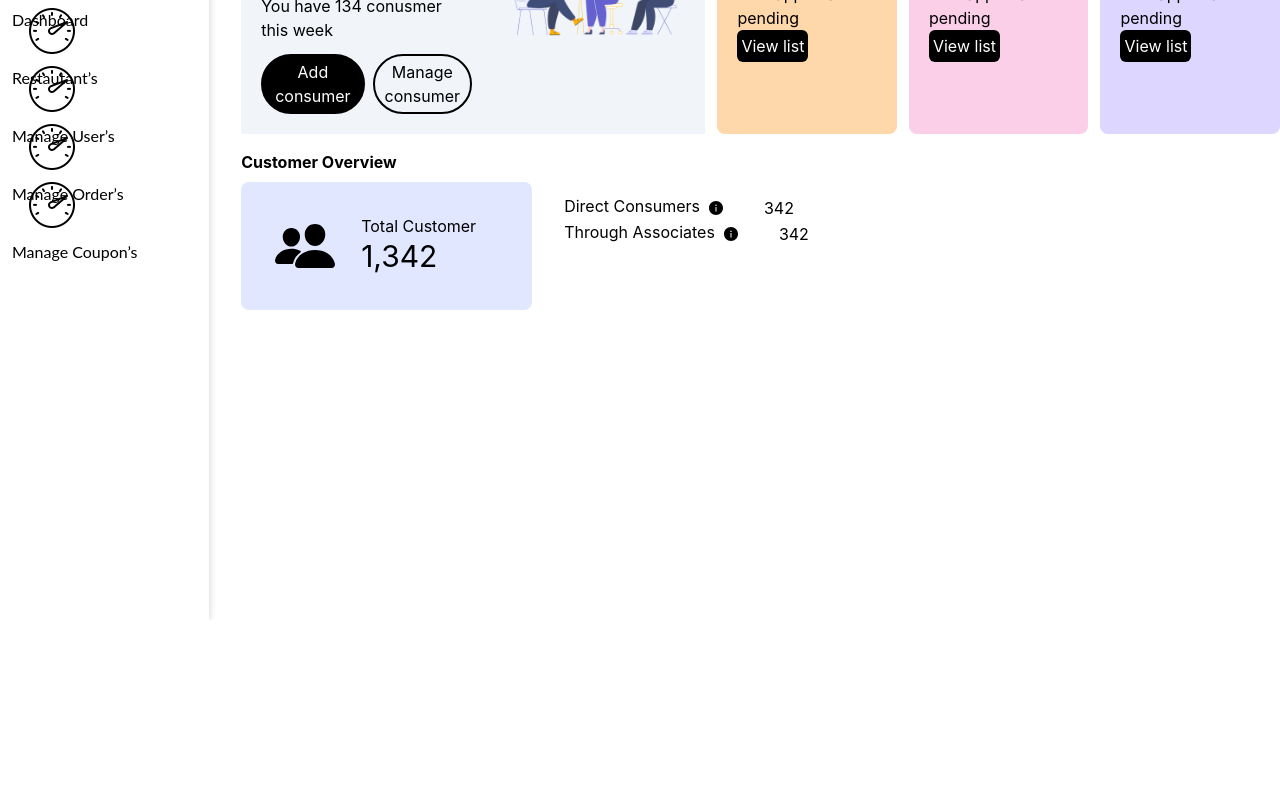
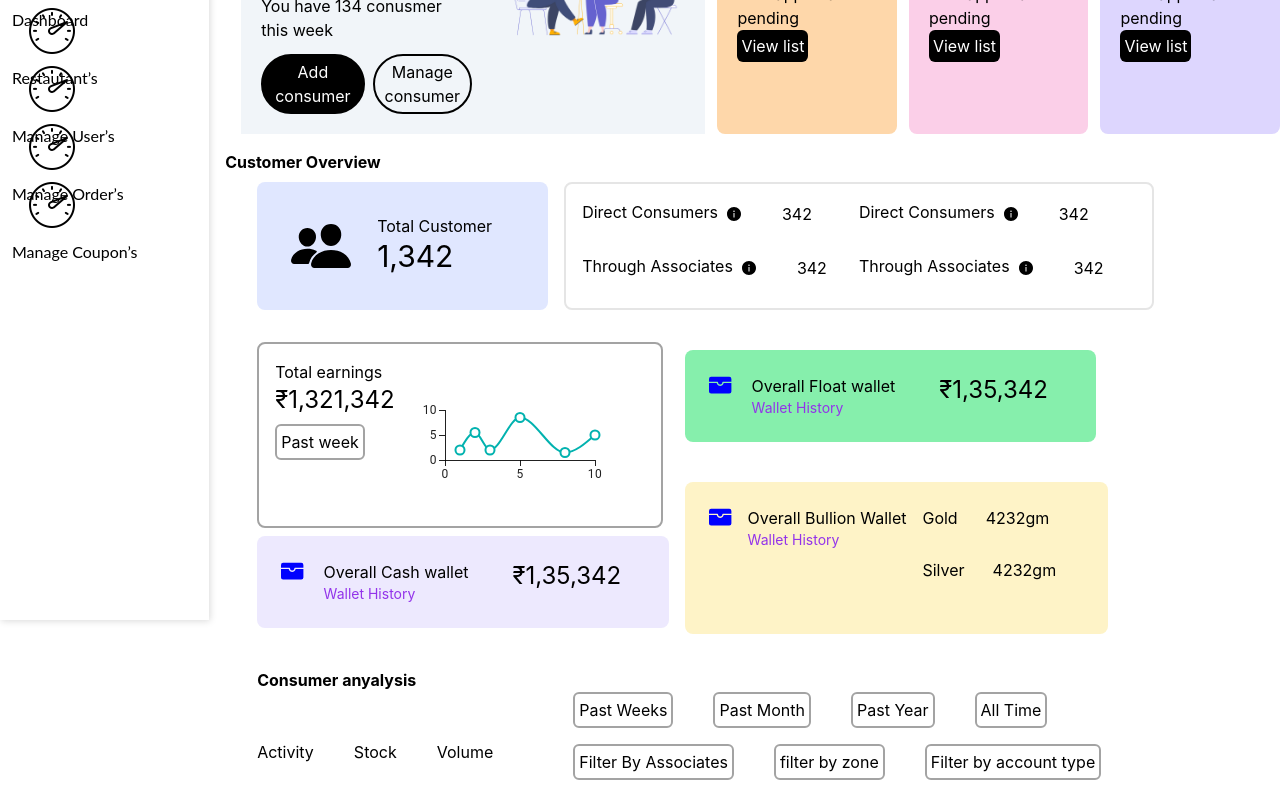
Before and after one commit to Ayushz19/zintlr, a React (Create React App) app: page / in a window 1280 px wide. Shown: the part 180-973 px from the top of the page. Before the commit the page ends 800 px from the top, so only its background shows below. Built offline with nearby package versions, Linux system fonts and the light colour scheme.

Commit message:
charts added

```diff
--- a/package.json
+++ b/package.json
@@ -3,6 +3,9 @@
   "version": "0.1.0",
   "private": true,
   "dependencies": {
+    "@emotion/react": "^11.11.1",
+    "@emotion/styled": "^11.11.0",
+    "@mui/x-charts": "^6.18.1",
     "@testing-library/jest-dom": "^5.17.0",
     "@testing-library/react": "^13.4.0",
     "@testing-library/user-event": "^13.5.0",
--- a/src/Components/Page1.js
+++ b/src/Components/Page1.js
@@ -3,6 +3,51 @@ import "./Page1.css";
 import money from "./money.png";
 import graph from "./graph.png";
 import working from "./working.png";
+import { LineChart } from "@mui/x-charts/LineChart";
+import { BarChart } from '@mui/x-charts/BarChart';
+
+const chartSetting = {
+    xAxis: [
+      {
+        label: 'number of consumer',
+      },
+    ],
+    width: 500,
+    height: 400,
+  };
+  const dataset = [
+
+
+
+
+
+    {
+      london: 60,
+      paris: 63,
+      newYork: 103,
+      seoul: 144,
+      month: 'very active',
+    },
+    {
+      london: 59,
+      paris: 60,
+      newYork: 105,
+      seoul: 319,
+      month: 'moderately active',
+    },
+    {
+      london: 65,
+      paris: 60,
+      newYork: 106,
+      seoul: 249,
+      month: 'least active',
+    },
+
+
+
+  ];
+
+  const valueFormatter = (value: number) => `${value}mm`;
 
 const Page1 = () => {
   return (
@@ -75,7 +120,9 @@ const Page1 = () => {
           </button>
         </div>
       </div>
-      <h3 className="overview mt-4  mx-8 font-bold">Customer Overview</h3>
+      <div className="flex mx-4">
+        <div className="">
+          <h3 className="overview mt-4  font-bold">Customer Overview</h3>
           <div className="outer-box-3 mt-1 flex  ">
             <div className="box-3 flex mt-1 m-8 px-8 bg-indigo-100  h-32 rounded-lg   ">
               <div className="mt-8">
@@ -93,7 +140,8 @@ const Page1 = () => {
                 <p className="text-3xl "> 1,342</p>
               </div>
             </div>
-        <div className="white-box mt-4 gap-y-2.5">
+            <div className="white-box mt-1 h-[8em] mx-[-16px]  flex border-neutral-200	border-2 p-4 rounded-lg">
+              <div>
                 <div className="direct flex">
                   Direct Consumers
                   <svg
@@ -107,7 +155,7 @@ const Page1 = () => {
                   </svg>
                   <span className="mx-8 mt-[2px]">342</span>
                 </div>
-          <div className="direct flex">
+                <div className="direct flex mt-7">
                   Through Associates
                   <svg
                     className="mt-[6px] mx-2"
@@ -121,6 +169,167 @@ const Page1 = () => {
                   <span className="mx-8 mt-[2px]">342</span>
                 </div>
               </div>
+              <div>
+                <div className="direct flex">
+                  Direct Consumers
+                  <svg
+                    className="mt-[6px] mx-2"
+                    viewBox="0 0 1024 1024"
+                    fill="currentColor"
+                    height="1em"
+                    width="1em"
+                  >
+                    <path d="M512 64C264.6 64 64 264.6 64 512s200.6 448 448 448 448-200.6 448-448S759.4 64 512 64zm32 664c0 4.4-3.6 8-8 8h-48c-4.4 0-8-3.6-8-8V456c0-4.4 3.6-8 8-8h48c4.4 0 8 3.6 8 8v272zm-32-344a48.01 48.01 0 010-96 48.01 48.01 0 010 96z" />
+                  </svg>
+                  <span className="mx-8 mt-[2px]">342</span>
+                </div>
+                <div className="direct flex mt-7">
+                  Through Associates
+                  <svg
+                    className="mt-[6px] mx-2"
+                    viewBox="0 0 1024 1024"
+                    fill="currentColor"
+                    height="1em"
+                    width="1em"
+                  >
+                    <path d="M512 64C264.6 64 64 264.6 64 512s200.6 448 448 448 448-200.6 448-448S759.4 64 512 64zm32 664c0 4.4-3.6 8-8 8h-48c-4.4 0-8-3.6-8-8V456c0-4.4 3.6-8 8-8h48c4.4 0 8 3.6 8 8v272zm-32-344a48.01 48.01 0 010-96 48.01 48.01 0 010 96z" />
+                  </svg>
+                  <span className="mx-8 mt-[2px]">342</span>
+                </div>
+              </div>
+              <div></div>
+            </div>
+          </div>
+          <div className="left-side mx-8">
+            <div className="left-mid flex">
+              <div className="left-left ">
+                <div className="earnings flex border-2 border-neutral-400 p-4 w-fit rounded-lg">
+                  <div className="earning-left">
+                    <p>Total earnings</p>
+                    <h3 className="text-2xl">₹1,321,342</h3>
+                    <button className="week rounded-md border-2 border-neutral-400 p-1 mt-2">
+                      Past week
+                    </button>
+                  </div>
+                  <div className="earning-right">
+                    <LineChart
+                      className=""
+                      xAxis={[{ data: [1, 2, 3, 5, 8, 10] }]}
+                      series={[
+                        {
+                          data: [2, 5.5, 2, 8.5, 1.5, 5],
+                        },
+                      ]}
+                      width={250}
+                      height={150}
+                    />
+                  </div>
+                </div>
+                <div className="wallet-main mt-2 flex  bg-violet-100 p-6 w-fit mb-10 rounded-lg ">
+                  <svg
+                    fill="#00F"
+                    viewBox="0 0 16 16"
+                    height="1.4em"
+                    width="1.4em"
+                  >
+                    <path d="M1.5 2A1.5 1.5 0 000 3.5v2h6a.5.5 0 01.5.5c0 .253.08.644.306.958.207.288.557.542 1.194.542.637 0 .987-.254 1.194-.542.226-.314.306-.705.306-.958a.5.5 0 01.5-.5h6v-2A1.5 1.5 0 0014.5 2h-13z" />
+                    <path d="M16 6.5h-5.551a2.678 2.678 0 01-.443 1.042C9.613 8.088 8.963 8.5 8 8.5c-.963 0-1.613-.412-2.006-.958A2.679 2.679 0 015.551 6.5H0v6A1.5 1.5 0 001.5 14h13a1.5 1.5 0 001.5-1.5v-6z" />
+                  </svg>
+                  <div className="wallet mx-5">
+                    <p>Overall Cash wallet</p>
+                    <p className="text-sm text-purple-600 ">Wallet History</p>
+                  </div>
+                  <h2 className="text-2xl mx-6">₹1,35,342</h2>
+                </div>
+              </div>
+              <div className="left-right">
+                <div className="wallet-main mt-2 mx-4 flex  bg-green-300 p-6 w-fit mb-10 rounded-lg ">
+                  <svg
+                    fill="#00F"
+                    viewBox="0 0 16 16"
+                    height="1.4em"
+                    width="1.4em"
+                  >
+                    <path d="M1.5 2A1.5 1.5 0 000 3.5v2h6a.5.5 0 01.5.5c0 .253.08.644.306.958.207.288.557.542 1.194.542.637 0 .987-.254 1.194-.542.226-.314.306-.705.306-.958a.5.5 0 01.5-.5h6v-2A1.5 1.5 0 0014.5 2h-13z" />
+                    <path d="M16 6.5h-5.551a2.678 2.678 0 01-.443 1.042C9.613 8.088 8.963 8.5 8 8.5c-.963 0-1.613-.412-2.006-.958A2.679 2.679 0 015.551 6.5H0v6A1.5 1.5 0 001.5 14h13a1.5 1.5 0 001.5-1.5v-6z" />
+                  </svg>
+                  <div className="wallet mx-5">
+                    <p>Overall Float wallet</p>
+                    <p className="text-sm text-purple-600 ">Wallet History</p>
+                  </div>
+                  <h2 className="text-2xl mx-6">₹1,35,342</h2>
+                </div>
+                <div className="gold">
+                  <div className="gold-1 bg-amber-100 p-6 mx-4 flex gap-4 rounded-lg">
+                    <div className="bullion-svg">
+                      <svg
+                        fill="#00F"
+                        viewBox="0 0 16 16"
+                        height="1.4em"
+                        width="1.4em"
+                      >
+                        <path d="M1.5 2A1.5 1.5 0 000 3.5v2h6a.5.5 0 01.5.5c0 .253.08.644.306.958.207.288.557.542 1.194.542.637 0 .987-.254 1.194-.542.226-.314.306-.705.306-.958a.5.5 0 01.5-.5h6v-2A1.5 1.5 0 0014.5 2h-13z" />
+                        <path d="M16 6.5h-5.551a2.678 2.678 0 01-.443 1.042C9.613 8.088 8.963 8.5 8 8.5c-.963 0-1.613-.412-2.006-.958A2.679 2.679 0 015.551 6.5H0v6A1.5 1.5 0 001.5 14h13a1.5 1.5 0 001.5-1.5v-6z" />
+                      </svg>
+                    </div>
+                    <div className="bullion-data">
+                      Overall Bullion Wallet
+                      <p className="text-sm text-purple-600">Wallet History</p>
+                    </div>
+                    <div className="g-s ">
+                      <p>
+                        Gold<span className="mx-7">4232gm</span>
+                      </p>
+                      <p className="my-7">
+                        Silver<span className="mx-7">4232gm</span>
+                      </p>
+                    </div>
+                  </div>
+                </div>
+              </div>
+            </div>
+            <div className="anyalysis mb-8">
+              <div className="mt-0">
+                <h3 className="font-bold">Consumer anyalysis</h3>
+                <div className="left flex">
+                  <div className="activity flex gap-10 mt-8">
+                    <button className="">Activity</button>
+                    <button className="">Stock</button>
+                    <button className="">Volume</button>
+                  </div>
+                  <div className="right flex flex-col mx-20 gap-4">
+                    <div className="weeks gap-10 flex">
+                      <button className=" border-neutral-400 border-2 rounded-md p-[4px]">Past Weeks</button>
+                      <button className=" border-neutral-400 border-2 rounded-md p-[4px]">Past Month</button>
+                      <button className="border-neutral-400 border-2 rounded-md p-[4px]">Past Year</button>
+                      <button className="border-neutral-400 border-2 rounded-md p-[4px]">All Time</button>
+                    </div>
+                    <div className="">
+                      <div className="zones flex gap-10">
+                        <button className="border-neutral-400 border-2 rounded-md p-[4px]">Filter By Associates</button>
+                        <button className="border-neutral-400 border-2 rounded-md p-[4px]">filter by zone</button>
+                        <button className="border-neutral-400 border-2 rounded-md p-[4px]">Filter by account type</button>
+
+                      </div>
+                    </div>
+                  </div>
+
+                </div>
+              </div>
+              <div className="mx-6">
+              <BarChart
+      dataset={dataset}
+      yAxis={[{ scaleType: 'band', dataKey: 'month' }]}
+      series={[{ dataKey: 'seoul', label: 'Seoul rainfall', valueFormatter }]}
+      layout="horizontal"
+      {...chartSetting}
+    />
+              </div>
+            </div>
+          </div>
+        </div>
+
+        <div className="right-side"></div>
       </div>
     </div>
   );
```
Also changed, not shown: 1 other file (tests, documents, lock files or other folders). Lines whose indentation alone changed are shown as unchanged.
